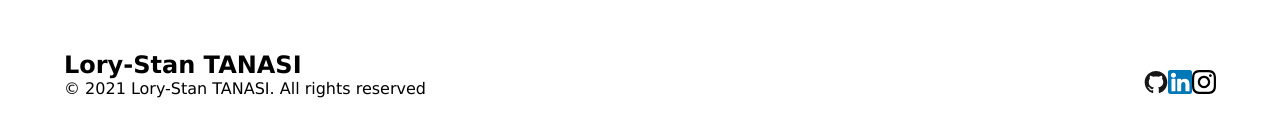
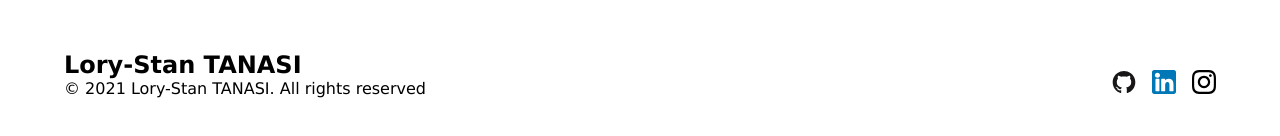
Before and after one commit to stantanasi/stantanasi.github.io, a React (Create React App) app: page / in a window 1280 px wide. Shown: the part 5009-5145 px from the top of the page. Built offline with nearby package versions, Linux system fonts and the light colour scheme; no server answers.

Commit message:
Add gap between footer elements

```diff
--- a/src/components/footer/footer.style.ts
+++ b/src/components/footer/footer.style.ts
@@ -10,5 +10,20 @@ export const FooterWrapper = styled.footer`
     flex-direction: column;
     text-align: center;
     align-items: center;
+    gap: 2rem;
   }
 `
+
+export const FooterDetails = styled.div`
+  display: flex;
+  flex-direction: column;
+
+  @media (max-width: 768px) {
+    gap: 2rem;
+  }
+`;
+
+export const FooterSocial = styled.div`
+  display: flex;
+  gap: 1rem;
+`;
--- a/src/components/footer/footer.tsx
+++ b/src/components/footer/footer.tsx
@@ -1,18 +1,15 @@
 import React from 'react'
-import { FooterWrapper } from './footer.style'
+import * as Styled from './footer.style'
 
-interface Props {
-
-}
-
-const Footer = (props: Props) => {
+const Footer = (props: {}) => {
   return (
-    <FooterWrapper>
-      <div>
+    <Styled.FooterWrapper>
+      <Styled.FooterDetails>
         <h2>Lory-Stan TANASI</h2>
         <span>© {new Date().getFullYear()} Lory-Stan TANASI. All rights reserved</span>
-      </div>
-      <div>
+      </Styled.FooterDetails>
+
+      <Styled.FooterSocial>
         <a href="https://github.com/stantanasi" target="__blank">
           <img src="/images/icons/github.svg" alt="GitHub" width="24" />
         </a>
@@ -22,8 +19,8 @@ const Footer = (props: Props) => {
         <a href="https://www.instagram.com/stan.tns" target="__blank">
           <img src="/images/icons/instagram.svg" alt="Instagram" width="24" />
         </a>
-      </div>
-    </FooterWrapper>
+      </Styled.FooterSocial>
+    </Styled.FooterWrapper>
   )
 }
 
```
